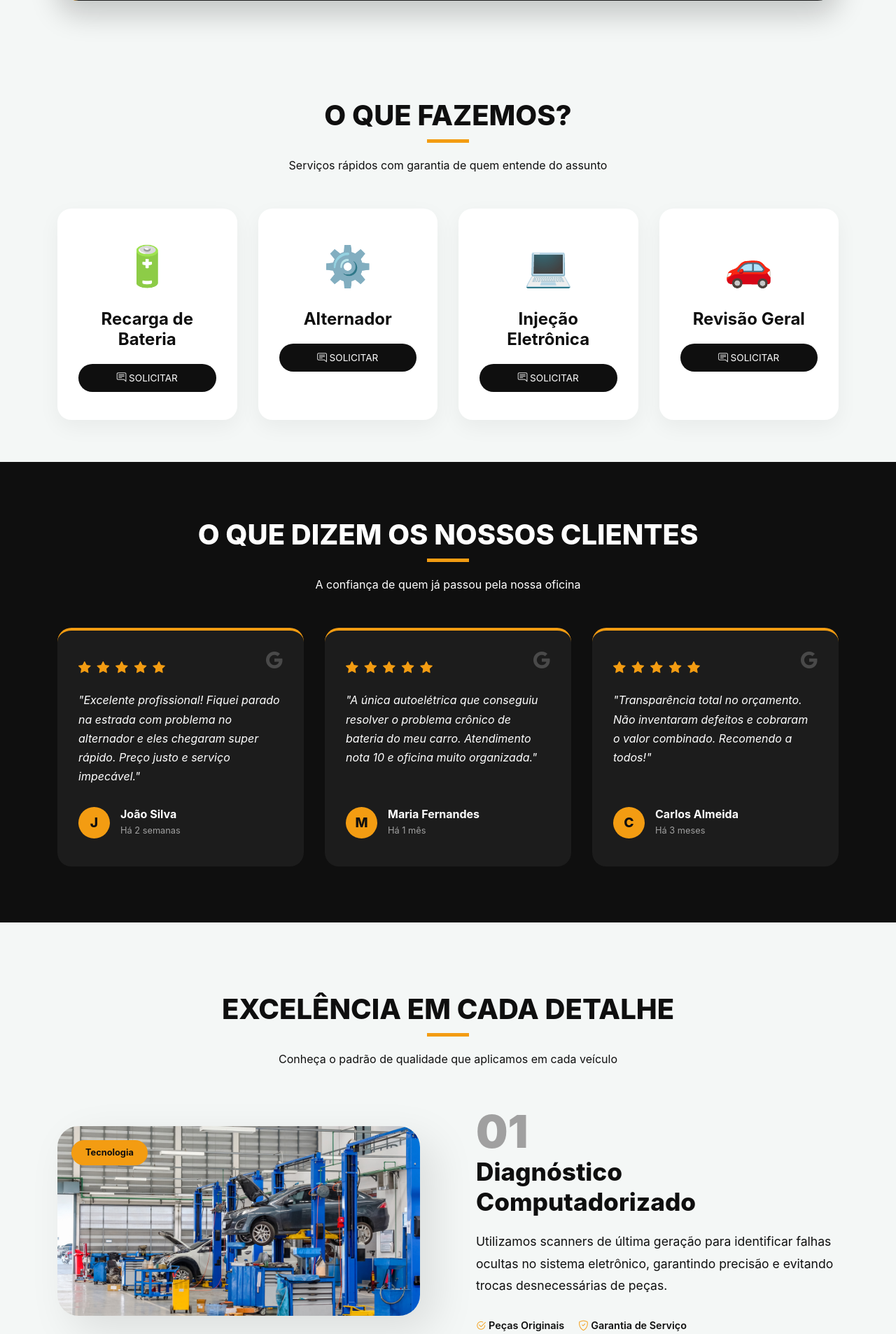
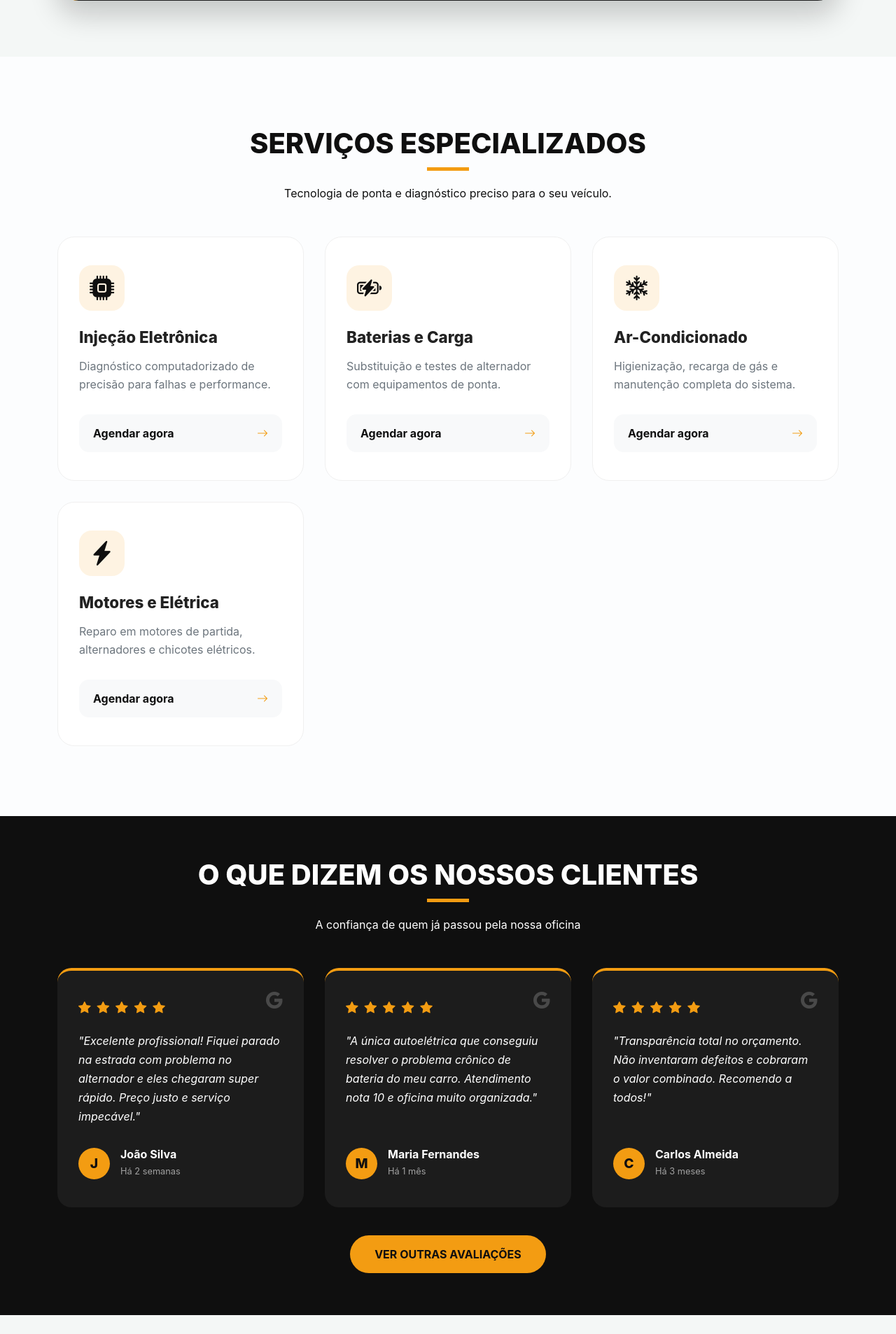
Before and after one commit to GuiRodri06/AutoeletricaCavalcante, a Node server app: page / in a window 1280 px wide. Shown: the part 1109-3015 px from the top of the page at 70% size. Run offline with Node 20, Linux system fonts and the light colour scheme.

Commit message:
mudança na section services
Refiz toda a section de serviço para deixar mais bonita e funcional

```diff
--- a/public/css/style.css
+++ b/public/css/style.css
@@ -311,58 +311,162 @@ body {
     gap: 30px;
 }
 
-/* --- CARDS DE SERVIÇO --- */
-.card-servico {
-    background: var(--light);
-    padding: 40px 30px;
-    border-radius: 20px;
-    text-align: center;
-    height: 100%;
-    transition: 0.4s;
-    box-shadow: 0 10px 30px rgba(0,0,0,0.05);
+/* --- PREMIUM BASIC SECTION --- */
+.premium-basic-section {
+    padding: 100px 0;
+    background-color: #fcfdfe;
 }
 
-.service-icon {
-    font-size: 3.5rem;
-    margin-bottom: 20px;
+.section-intro {
+    text-align: center;
+    max-width: 700px;
+    margin: 0 auto 60px;
 }
 
-.card-servico h4 {
+.tag-line {
+    color: var(--primary);
     font-weight: 700;
-    margin-bottom: 15px;
+    text-transform: uppercase;
+    letter-spacing: 2px;
+    font-size: 0.8rem;
+    display: block;
+    margin-bottom: 10px;
 }
 
-.card-servico p {
-    color: var(--text-muted);
-    font-size: 0.95rem;
+.section-intro h2 {
+    font-size: 2.5rem;
+    font-weight: 900;
+    color: #1a1a1a;
 }
 
-.btn-service-request {
-    display: block;
-    background: var(--dark);
-    color: var(--light);
-    text-decoration: none;
-    padding: 10px;
-    border-radius: 50px;
-    margin-top: 20px;
-    font-size: 0.85rem;
-    transition: 0.3s;
+/* --- GRID E CARDS MELHORADOS --- */
+.services-wrapper {
+    display: grid;
+    grid-template-columns: repeat(auto-fit, minmax(280px, 1fr));
+    gap: 30px;
 }
 
-.card-servico:hover {
-    transform: translateY(-10px);
-    background: var(--primary);
+.service-card-v2 {
+    background: #ffffff;
+    border-radius: 24px;
+    padding: 40px 30px;
+    position: relative;
+    border: 1px solid #f0f0f0;
+    transition: all 0.4s cubic-bezier(0.165, 0.84, 0.44, 1);
+    display: flex;
+    flex-direction: column;
+    justify-content: space-between;
 }
 
-.card-servico:hover p, .card-servico:hover .btn-service-request {
+/* Linha de destaque no topo */
+.card-line-top {
+    position: absolute;
+    top: 0; left: 50%;
+    width: 0; height: 4px;
+    background: var(--primary);
+    transition: all 0.4s ease;
+    border-radius: 0 0 4px 4px;
+    transform: translateX(-50%);
+}
+
+/* --- NOVO ESTILO DO ÍCONE INTEGRADO --- */
+.card-icon-wrapper {
+    position: relative;
+    width: 65px;
+    height: 65px;
+    margin-bottom: 25px;
+    display: flex;
+    align-items: center;
+    justify-content: center;
+}
+
+.icon-main {
+    font-size: 2.2rem;
     color: var(--dark);
-    background: rgba(255,255,255,0.2);
+    z-index: 2;
+    transition: all 0.4s cubic-bezier(0.175, 0.885, 0.32, 1.275);
+}
+
+.icon-circle-bg {
+    position: absolute;
+    width: 100%; height: 100%;
+    background: rgba(243, 156, 18, 0.12);
+    border-radius: 18px;
+    transition: all 0.4s cubic-bezier(0.175, 0.885, 0.32, 1.275);
+}
+
+/* Corpo do Card */
+.card-body-v2 h4 {
+    font-size: 1.4rem;
+    font-weight: 800;
+    margin-bottom: 15px;
+    color: #222;
+}
+
+.card-body-v2 p {
+    color: #6c757d;
+    line-height: 1.6;
+    margin-bottom: 30px;
+    font-size: 1rem;
+}
+
+/* Botão de Ação */
+.btn-action-simple {
+    text-decoration: none;
+    color: var(--dark);
+    font-weight: 700;
+    display: flex;
+    align-items: center;
+    justify-content: space-between;
+    padding: 15px 20px;
+    background: #f8f9fa;
+    border-radius: 14px;
+    transition: all 0.3s ease;
+}
+
+.btn-action-simple i {
+    color: var(--primary);
+    transition: transform 0.3s ease;
+}
+
+/* --- INTERAÇÕES NO HOVER (MELHORADAS) --- */
+.service-card-v2:hover {
+    transform: translateY(-10px);
+    border-color: transparent;
+    box-shadow: 0 30px 60px rgba(0, 0, 0, 0.08);
+}
+
+.service-card-v2:hover .card-line-top {
+    width: 40%;
+}
+
+/* Animação do Ícone e Fundo */
+.service-card-v2:hover .icon-main {
+    color: #ffffff;
+    transform: scale(1.1) rotate(-5deg);
+}
+
+.service-card-v2:hover .icon-circle-bg {
+    background: var(--primary);
+    transform: rotate(45deg);
+    box-shadow: 0 10px 20px rgba(243, 156, 18, 0.3);
+}
+
+/* Animação do Botão */
+.service-card-v2:hover .btn-action-simple {
+    background: var(--primary);
+    color: var(--dark);
+}
+
+.service-card-v2:hover .btn-action-simple i {
+    transform: translateX(5px);
+    color: var(--dark);
 }
 
 /* SEÇÃO DE AVALIAÇÕES */
 .reviews-section {
     background-color: var(--dark);
-    padding: 80px 0;
+    padding: 60px 0;
 }
 
 /* Força os textos do cabeçalho da seção a ficarem claros */
--- a/src/models/AutoeletricaModel.js
+++ b/src/models/AutoeletricaModel.js
@@ -10,10 +10,30 @@ const AutoeletricaModel = {
     }),
 
     getServices: () => [
-        { id: 1, titulo: "Recarga de Bateria", icone: "🔋", precoBase: 50 },
-        { id: 2, titulo: "Alternador", icone: "⚙️", precoBase: 120 },
-        { id: 3, titulo: "Injeção Eletrônica", icone: "💻", precoBase: 150 },
-        { id: 4, titulo: "Revisão Geral", icone: "🚗", precoBase: 100 }
+        {
+            id: 1,
+            titulo: "Injeção Eletrônica",
+            icone: "bi-cpu-fill", // Ícone de processador/tecnologia
+            descricao: "Diagnóstico computadorizado de precisão para falhas e performance."
+        },
+        {
+            id: 2,
+            titulo: "Baterias e Carga",
+            icone: "bi-battery-charging", // Ícone de bateria carregando
+            descricao: "Substituição e testes de alternador com equipamentos de ponta."
+        },
+        {
+            id: 3,
+            titulo: "Ar-Condicionado",
+            icone: "bi-snow2", // Ícone de floco de neve estilizado
+            descricao: "Higienização, recarga de gás e manutenção completa do sistema."
+        },
+        {
+            id: 4,
+            titulo: "Motores e Elétrica",
+            icone: "bi-lightning-charge-fill", // Ícone de energia/raio
+            descricao: "Reparo em motores de partida, alternadores e chicotes elétricos."
+        }
     ],
 
     getReviews: () => [
--- a/views/pages/index.ejs
+++ b/views/pages/index.ejs
@@ -38,31 +38,37 @@
                     </div>
                 </section>
 
-                <section id="servicos" class="services-section">
+                <section id="servicos" class="premium-basic-section">
                     <div class="container">
                         <div class="section-header">
-                            <h2>O QUE FAZEMOS?</h2>
+                            <h2>SERVIÇOS ESPECIALIZADOS</h2>
                             <div class="section-title-line"></div>
-                            <p>Serviços rápidos com garantia de quem entende do assunto</p>
+                            <p>Tecnologia de ponta e diagnóstico preciso para o seu veículo.</p>
                         </div>
 
-                        <div class="services-grid">
+                        <div class="services-wrapper">
                             <% servicos.forEach(servico=> { %>
-                                <div class="service-item">
-                                    <div class="card-servico">
-                                        <div class="service-icon">
-                                            <%= servico.icone %>
-                                        </div>
+                                <div class="service-card-v2">
+                                    <div class="card-line-top"></div>
+
+                                    <div class="card-icon-wrapper">
+                                        <i class="bi <%= servico.icone %> icon-main"></i>
+                                        <div class="icon-circle-bg"></div>
+                                    </div>
+
+                                    <div class="card-body-v2">
                                         <h4>
                                             <%= servico.titulo %>
                                         </h4>
                                         <p>
                                             <%= servico.descricao %>
                                         </p>
+                                    </div>
 
-                                        <a href="https://wa.me/<%= empresa.whatsapp %>?text=Olá! Orçamento para: <%= servico.titulo %>"
-                                            class="btn-service-request" target="_blank">
-                                            <i class="bi bi-chat-right-text"></i> SOLICITAR
+                                    <div class="card-footer-v2">
+                                        <a href="https://wa.me/<%= empresa.whatsapp %>" class="btn-action-simple">
+                                            <span>Agendar agora</span>
+                                            <i class="bi bi-arrow-right"></i>
                                         </a>
                                     </div>
                                 </div>
@@ -110,6 +116,11 @@
                                 </a>
                                 <% }); %>
                         </div>
+
+                        <div class="hero-actions" style="padding-top: 40px;">
+                            <!-- O mesmo estilo de botao da 1 secao -->
+                            <a href="/avaliacoes" class="btn-hero-main">VER OUTRAS AVALIAÇÕES</a>
+                        </div>
                     </div>
                 </section>
 
```
